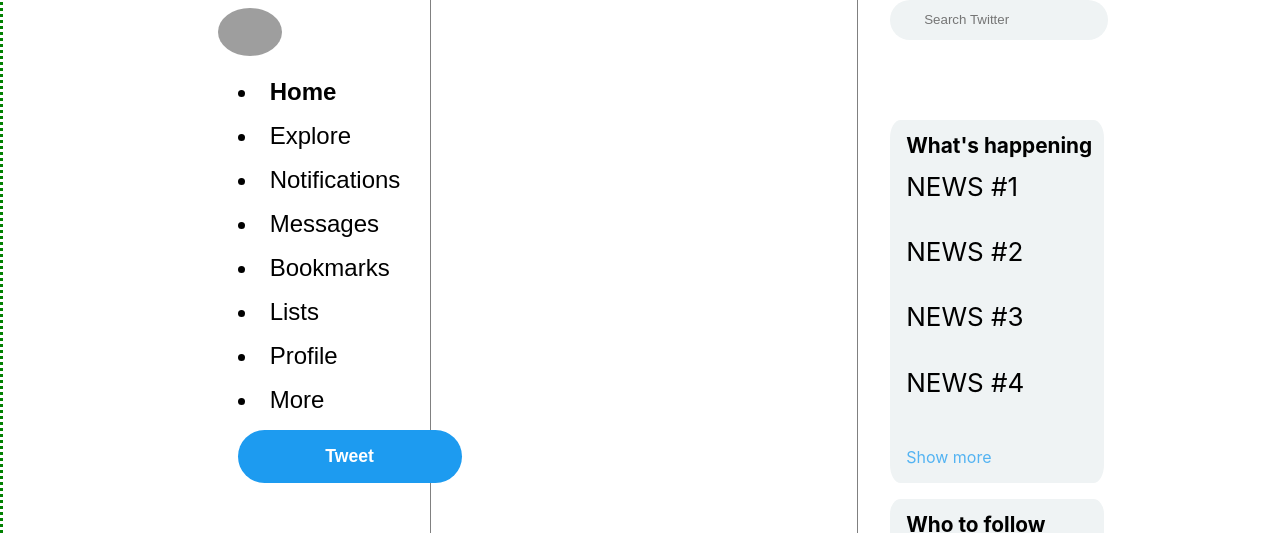
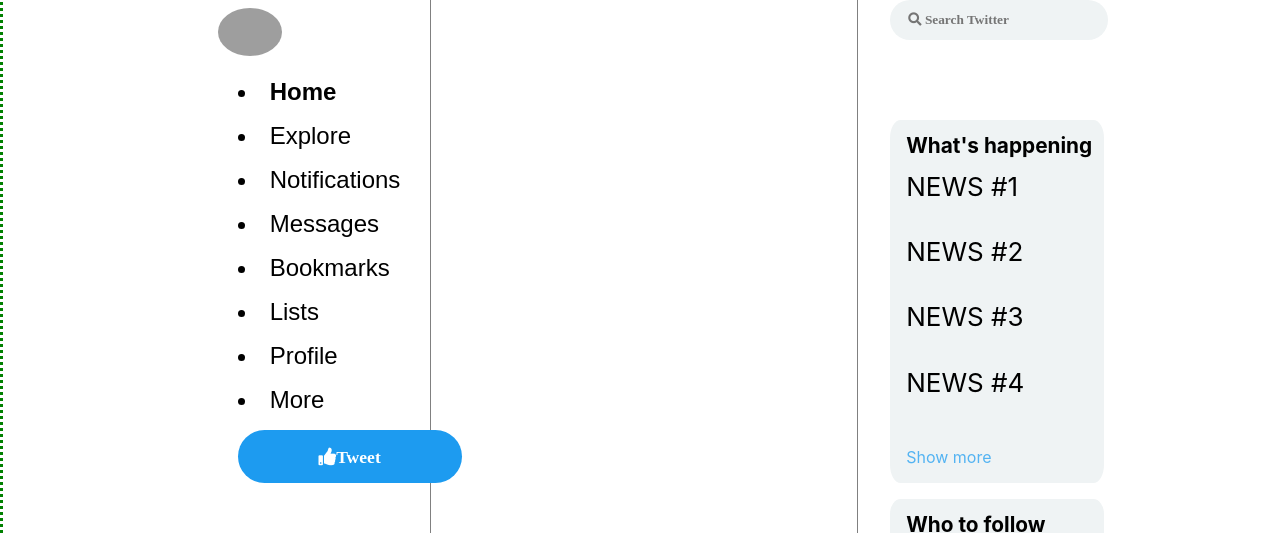
Before and after one commit to Cg9291/SYNC, a React (Create React App) app in the folder My_Projects/Twitter_Clone/twitter_clone/: page / in a window 1280 px wide. Shown: the top 533 px of the page. Built offline with nearby package versions, Linux system fonts and the light colour scheme; grey boxes are pictures that could not be loaded.

Commit message:
added the search icon to search box,and thumbs up icon to tweet button

```diff
--- a/My_Projects/Twitter_Clone/twitter_clone/public/index.html
+++ b/My_Projects/Twitter_Clone/twitter_clone/public/index.html
@@ -25,6 +25,7 @@
       Learn how to configure a non-root public URL by running `npm run build`.
     -->
     <link href="https://fonts.googleapis.com/css?family=Montserrat" rel="stylesheet">
+    <link rel="stylesheet" href="https://use.fontawesome.com/releases/v5.8.1/css/all.css" integrity="sha384-50oBUHEmvpQ+1lW4y57PTFmhCaXp0ML5d60M1M7uH2+nqUivzIebhndOJK28anvf" crossorigin="anonymous">
     <title>React App</title>
   </head>
   <body>
--- a/My_Projects/Twitter_Clone/twitter_clone/src/App.js
+++ b/My_Projects/Twitter_Clone/twitter_clone/src/App.js
@@ -43,7 +43,7 @@
         <li>Lists</li>
         <li>Profile</li>
         <li>More</li>
-        <button type="click" /*onClick={()=>setLi1("Casa")}*/>Tweet</button>
+        <button type="click" class="fa fa-thumbs-up" /*onClick={()=>setLi1("Casa")}*/>Tweet</button>
       </ul>
     </nav>
   )
@@ -70,7 +70,7 @@
 
 function SearchBar(props){
   return (
-    <input placeholder='Search Twitter'></input>
+    <input class="fa fa-search" placeholder='&#xf002; Search Twitter'></input>
   )
 }
 
--- a/My_Projects/Twitter_Clone/twitter_clone/src/App.scss
+++ b/My_Projects/Twitter_Clone/twitter_clone/src/App.scss
@@ -2,6 +2,7 @@
   margin:0;
   padding:0;
 }
+
 
 #App {
   display: flex;
@@ -97,16 +98,18 @@
     padding-left: 2rem;
     border-left:solid 0.05rem grey;
     flex:0 0 33.33%;
+
     input{
       background-color: rgba(239,243,244,255);
       border-width: 0;
       border-radius:3rem;
       width: 50%;
       height:2.5rem;
+      text-indent:1rem;
     }
-      ::placeholder{
+      /*::placeholder{
         padding-left: 2rem;
-      }
+      }*/
 
     #trending-section{
       display: flex;
```
